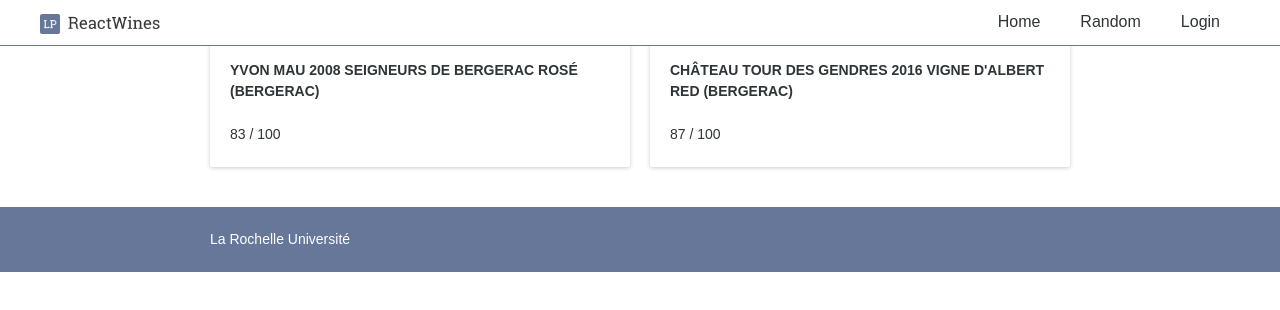
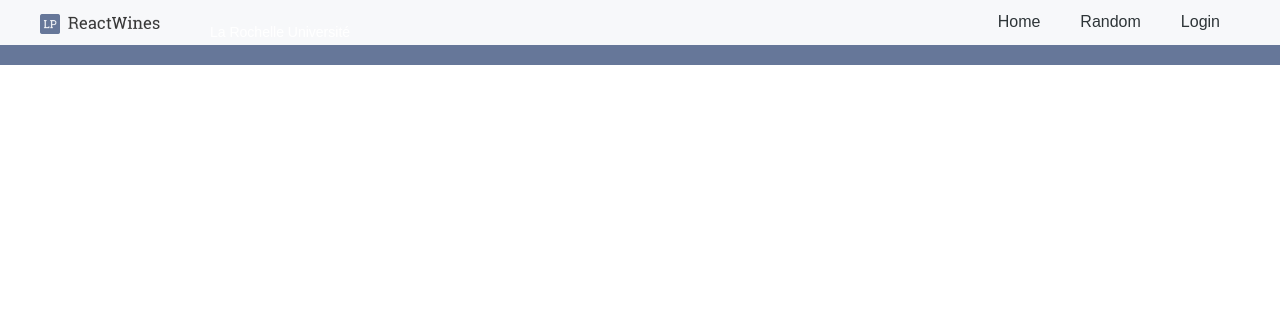
Before and after one commit to ValentinBrebion/tp_react_router, a React (Create React App) app: page / in a window 1280 px wide. Shown: the top 310 px of the page. Built offline with nearby package versions, Linux system fonts and the light colour scheme.

Commit message:
ex 2: first routes

```diff
--- a/package.json
+++ b/package.json
@@ -8,6 +8,7 @@
     "@testing-library/user-event": "^13.5.0",
     "react": "^18.2.0",
     "react-dom": "^18.2.0",
+    "react-router-dom": "^6.20.1",
     "react-scripts": "5.0.1",
     "web-vitals": "^2.1.4"
   },
--- a/src/components/App.jsx
+++ b/src/components/App.jsx
@@ -1,14 +1,18 @@
 import React from 'react'
 import Layout from '../components/Layout'
 import ReviewList from '../components/ReviewList'
+import Review from '../components/Review'
+import { BrowserRouter, Routes, Route } from 'react-router-dom';
 
 const App = () => {
-    return <>
-            <Layout>
-                <ReviewList />
-            </Layout>
-
-    </>
+    return <BrowserRouter>
+                <Layout>
+                    <Routes>
+                        <Route path="/view" element={<Review/>} />
+                        <Route path="/reviewList" element={<ReviewList />} />
+                    </Routes>
+                </Layout>
+            </BrowserRouter>
 }
 
 export default App
```
Also changed, not shown: 1 other file (tests, documents, lock files or other folders).
